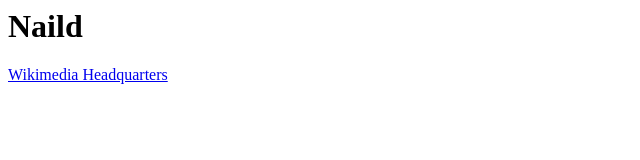
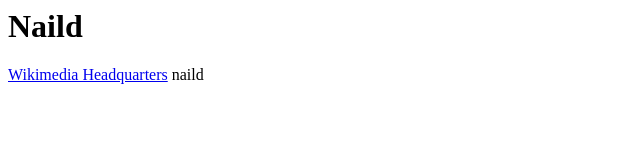
Before and after one commit to Naild/naild.github.io, a plain HTML site: page index.html in a window 1280 px wide. Shown: the full height of the page, 0-640 px from the left. Drawn offline with Linux system fonts and the light colour scheme.

Commit message:
Update index.html

```diff
--- a/index.html
+++ b/index.html
@@ -5,5 +5,6 @@
   <body>
     <h1>Naild</h1>
     <a href="geo:38.968562,45.040939;u=35">Wikimedia Headquarters</a>
+    <span>naild</span>
   </body>
 </html>
```
